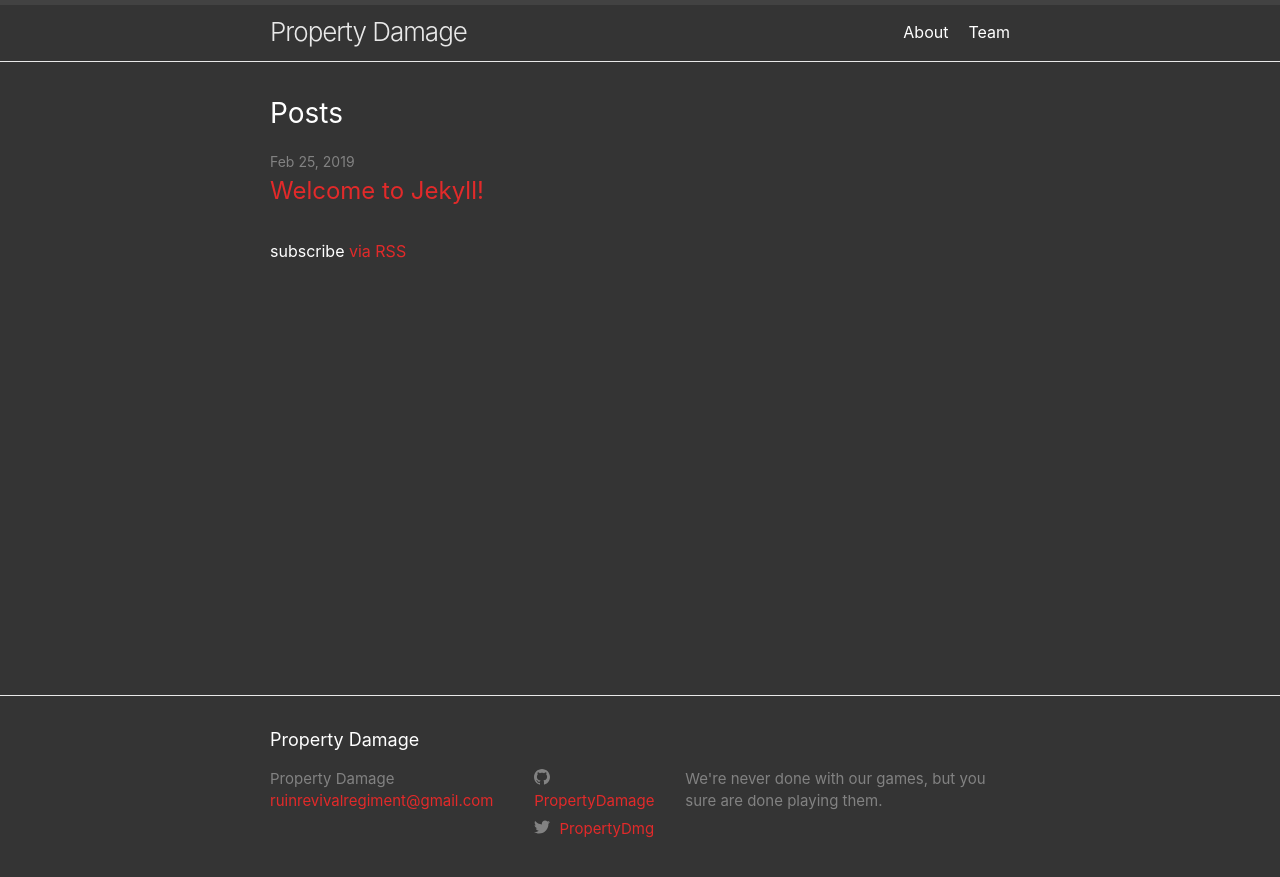
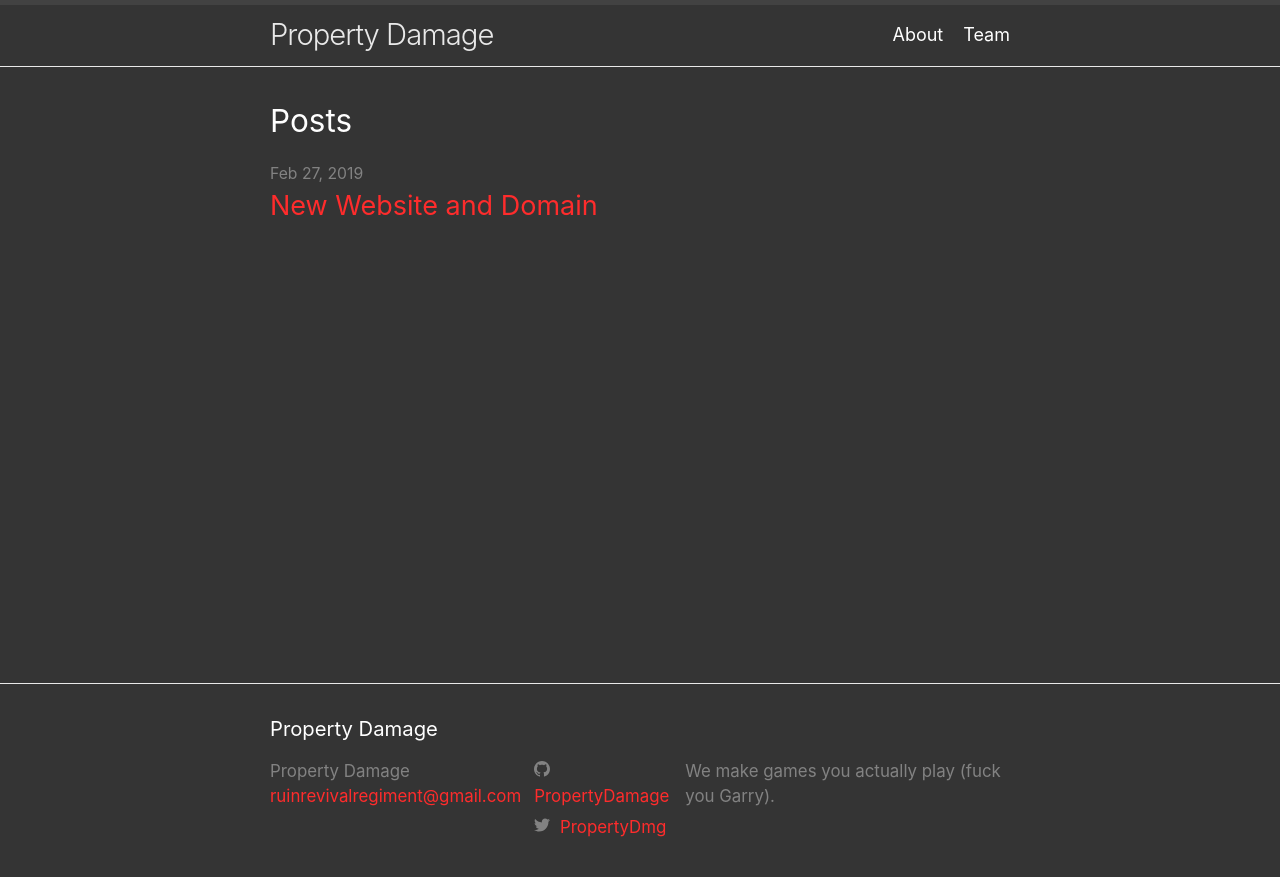
Before and after one commit to PropertyDamage/propertydamage, a Jekyll site: the page built from index.md, in a window 1280 px wide. Shown: the top 877 px of the page. Built offline with Jekyll 4.4.1, drawn with Linux system fonts in a browser that asks for light colours.

```diff
--- a/_config.yml
+++ b/_config.yml
@@ -16,7 +16,7 @@
 title:            Property Damage
 email:            ruinrevivalregiment@gmail.com
 description:      >- # this means to ignore newlines until "baseurl:"
-  We're never done with our games, but you sure are done playing them.
+  We make games you actually play (fuck you Garry).
 baseurl:          "" # the subpath of your site, e.g. /blog
 url:              "https://www.propertydmg.co.uk" # the base hostname & protocol for your site, e.g. http://example.com
 twitter_username: PropertyDmg
--- a/_layouts/home.html
+++ b/_layouts/home.html
@@ -27,8 +27,6 @@ layout: default
       </li>
       {%- endfor -%}
     </ul>
-
-    <p class="rss-subscribe">subscribe <a href="{{ "/feed.xml" | relative_url }}">via RSS</a></p>
   {%- endif -%}
 
 </div>
--- a/_sass/propertydmg.scss
+++ b/_sass/propertydmg.scss
@@ -3,7 +3,7 @@
 // Define defaults for each variable.
 
 $base-font-family: -apple-system, BlinkMacSystemFont, "Segoe UI", Roboto, Helvetica, Arial, sans-serif, "Apple Color Emoji", "Segoe UI Emoji", "Segoe UI Symbol" !default;
-$base-font-size:   16px !default;
+$base-font-size:   18px !default;
 $base-font-weight: 400 !default;
 $small-font-size:  $base-font-size * 0.875 !default;
 $base-line-height: 1.5 !default;
@@ -12,7 +12,7 @@ $spacing-unit:     30px !default;
 
 $text-color:       #fff !default;
 $background-color: #343434 !default;
-$brand-color:      #e22a2a !default;
+$brand-color:      #fe2c2c !default;
 
 $grey-color:       #828282 !default;
 $grey-color-light: lighten($grey-color, 40%) !default;
```
Also changed, not shown: _posts/2019-02-25-welcome-to-jekyll.markdown (deleted, +0 -25 lines), _posts/2019-02-27-new-website-and-domain.markdown (added, +14 -0 lines).
